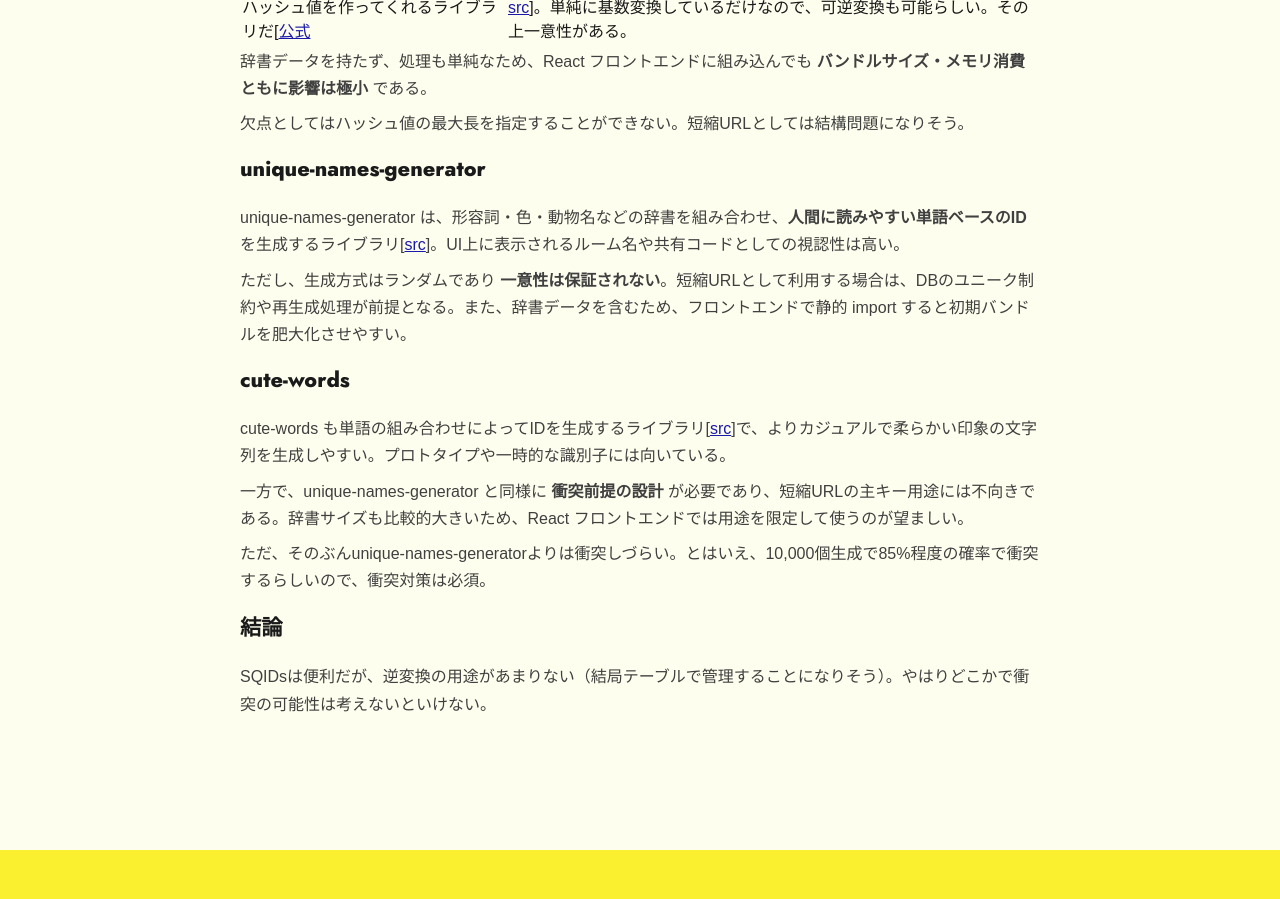
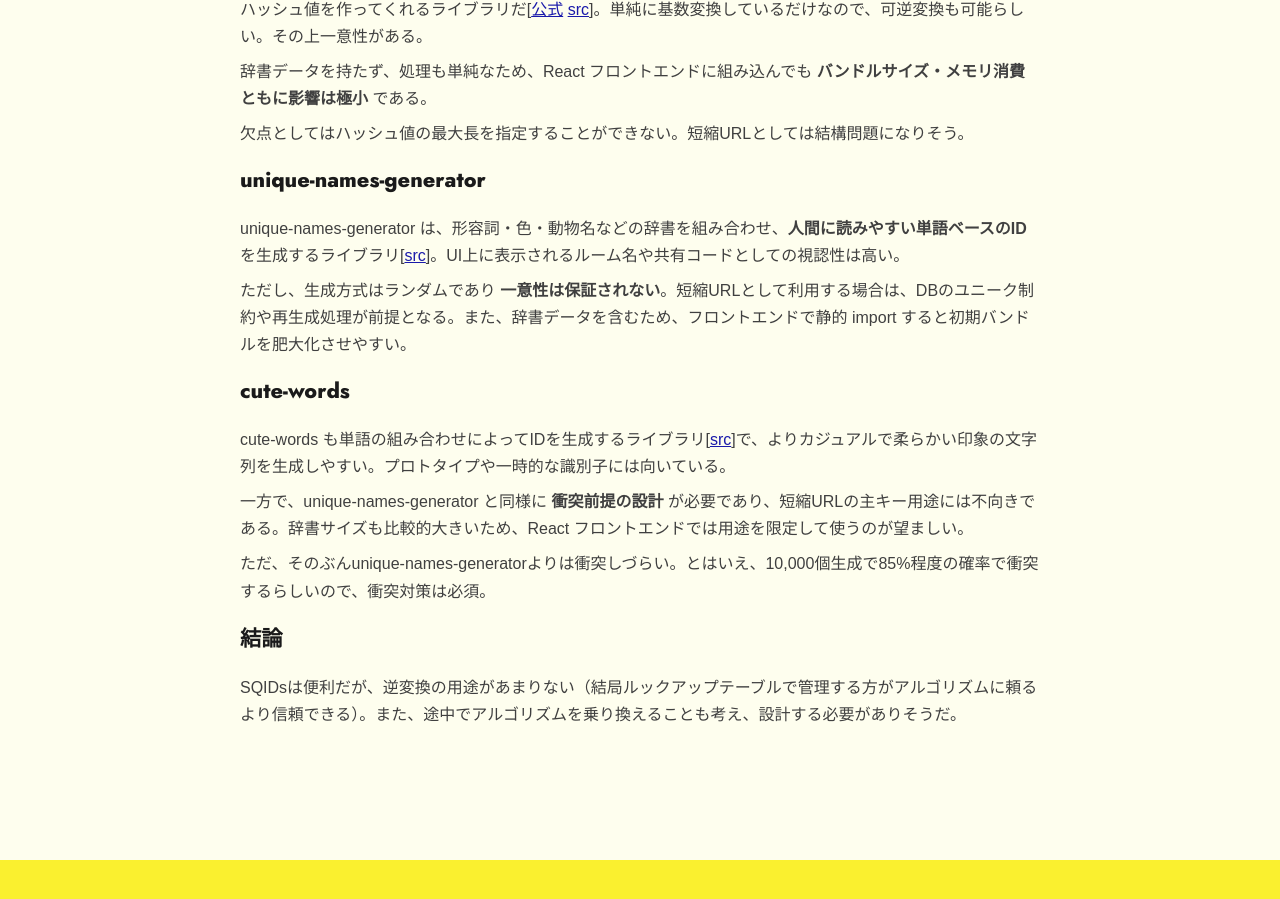
Before and after one commit to guntamania/guntamania.github.io, a Jekyll site: the page built from _posts/2026-01-05-sqids.md, in a window 1280 px wide and 900 px high, scrolled down 684 px. Built offline with Jekyll 4.4.1, drawn with Linux system fonts in a browser that asks for light colours.

Commit message:
update article

```diff
--- a/_posts/2026-01-05-sqids.md
+++ b/_posts/2026-01-05-sqids.md
@@ -15,7 +15,7 @@
 
 ## SQIDs（旧 Hashids）
 
-ハッシュ値を作ってくれるライブラリだ[[公式](https://sqids.org/)|[src](https://github.com/sqids/sqids-javascript)]。単純に基数変換しているだけなので、可逆変換も可能らしい。その上一意性がある。
+ハッシュ値を作ってくれるライブラリだ[[公式](https://sqids.org/) [src](https://github.com/sqids/sqids-javascript)]。単純に基数変換しているだけなので、可逆変換も可能らしい。その上一意性がある。
 
 辞書データを持たず、処理も単純なため、React フロントエンドに組み込んでも **バンドルサイズ・メモリ消費ともに影響は極小** である。
 
@@ -37,4 +37,4 @@
 
 ## 結論
 
-SQIDsは便利だが、逆変換の用途があまりない（結局テーブルで管理することになりそう）。やはりどこかで衝突の可能性は考えないといけない。
+SQIDsは便利だが、逆変換の用途があまりない（結局ルックアップテーブルで管理する方がアルゴリズムに頼るより信頼できる）。また、途中でアルゴリズムを乗り換えることも考え、設計する必要がありそうだ。
```
